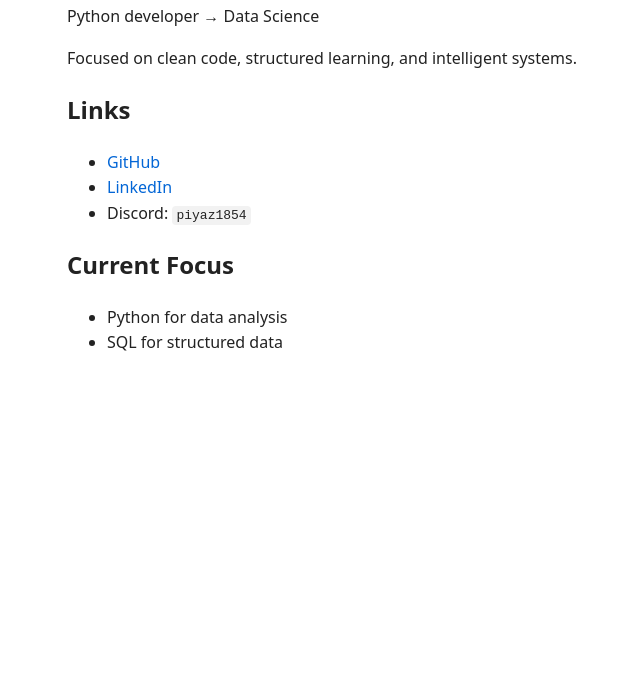
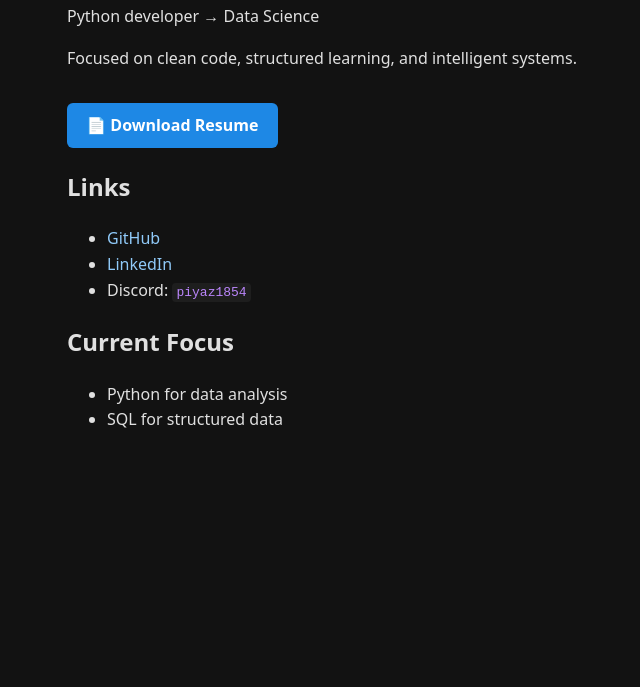
Before and after one commit to piyaz1854/piyaz1854.github.io, a plain HTML site: page index.html in a window 1280 px wide. Shown: the part 113-800 px from the top of the page, without its empty margins (223-863 px from the left). Drawn offline with Linux system fonts and the light colour scheme.

Commit message:
initial commit: personal site

```diff
--- a/index.html
+++ b/index.html
@@ -5,29 +5,48 @@
   <meta name="viewport" content="width=device-width, initial-scale=1.0" />
   <title>Alikhan Azirbaev</title>
   <style>
+    :root {
+      color-scheme: dark;
+    }
     body {
       font-family: system-ui, sans-serif;
       max-width: 700px;
       margin: 50px auto;
       padding: 0 20px;
       line-height: 1.6;
-      color: #222;
+      color: #e0e0e0;
+      background-color: #121212;
     }
     h1 {
       font-size: 2em;
       margin-bottom: 0.2em;
     }
     a {
-      color: #0366d6;
+      color: #90caf9;
       text-decoration: none;
     }
     a:hover {
       text-decoration: underline;
     }
     code {
-      background-color: #f2f2f2;
+      background-color: #1e1e1e;
       padding: 2px 4px;
       border-radius: 4px;
+      color: #bb86fc;
+    }
+    .button {
+      display: inline-block;
+      margin-top: 1em;
+      background-color: #1e88e5;
+      color: white;
+      padding: 0.6em 1.2em;
+      border-radius: 6px;
+      font-weight: bold;
+      text-decoration: none;
+      transition: background-color 0.2s ease;
+    }
+    .button:hover {
+      background-color: #1565c0;
     }
   </style>
 </head>
@@ -35,6 +54,8 @@
   <h1>Alikhan Azirbaev</h1>
   <p>Python developer → Data Science</p>
   <p>Focused on clean code, structured learning, and intelligent systems.</p>
+
+  <a class="button" href="alikhan_resume.pdf" download>📄 Download Resume</a>
 
   <h2>Links</h2>
   <ul>
```
